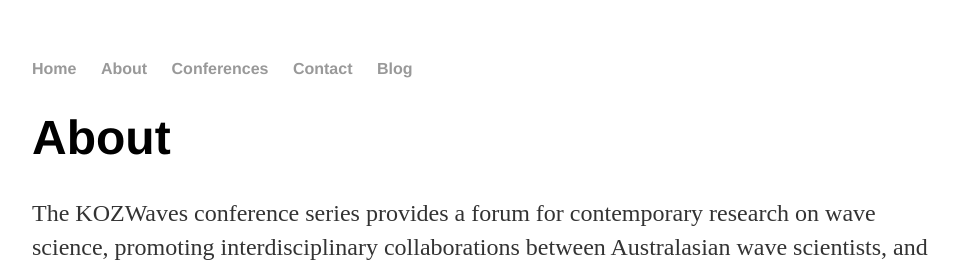
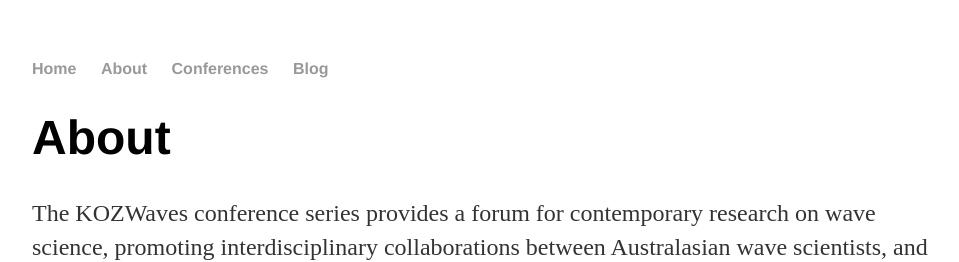
Before and after one commit to kozwaves/kozwaves.github.io, a Jekyll site: the page built from About/index.html, in a window 1280 px wide. Shown: the top 262 px of the page, without its empty margins (160-1119 px from the left). Built offline with Jekyll 4.4.1, drawn with Linux system fonts in a browser that asks for light colours.

Commit message:
Update default.html

```diff
--- a/_layouts/default.html
+++ b/_layouts/default.html
@@ -10,8 +10,7 @@
 	    		<ul>
 	        		<li><a href="/">Home</a></li>
 		        	<li><a href="/About">About</a></li>
-	        		<li><a href="/cv">Conferences</a></li>
-				<li><a href="/cv">Contact</a></li>
+	        		<li><a href="/Conferences">Conferences</a></li>
 	        		<li><a href="/blog">Blog</a></li>
 	    		</ul>
 			</nav>
```
